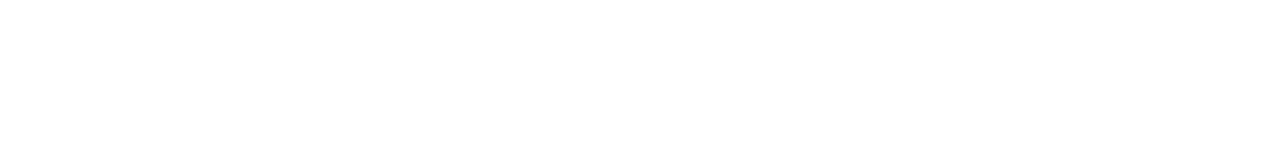
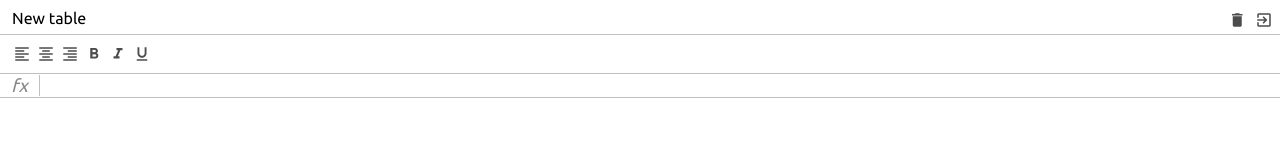
Before and after one commit to devstew/sheetsAintSheets, a website built with webpack: page src/index.html in a window 1280 px wide. Built offline with nearby package versions, Linux system fonts and the light colour scheme.

Commit message:
layout for header,toolbar and formula blocks. Added corresponding styles

```diff
--- a/package.json
+++ b/package.json
@@ -45,6 +45,7 @@
     "webpack-dev-server": "^3.10.3"
   },
   "dependencies": {
-    "@babel/polyfill": "^7.12.1"
+    "@babel/polyfill": "^7.12.1",
+    "normalize.css": "^8.0.1"
   }
 }
--- a/src/index.html
+++ b/src/index.html
@@ -6,12 +6,88 @@
           content="width=device-width, user-scalable=no, initial-scale=1.0, maximum-scale=1.0, minimum-scale=1.0">
     <meta http-equiv="X-UA-Compatible" content="ie=edge">
     <link rel="shortcut icon" href="favicon.ico">
+    <link href="https://fonts.googleapis.com/icon?family=Material+Icons"
+          rel="stylesheet">
     <title>JavaScript sheets</title>
 </head>
 <body>
 
 <div id="app" class="container">
 
+    <div class="excel">
+        <div class="excel__header">
+
+            <input type="text" class="input" value="New table"/>
+
+            <div>
+
+                <div class="button">
+                    <i class="material-icons">
+                        delete
+                    </i>
+                </div>
+
+                <div class="button">
+                    <i class="material-icons">
+                        exit_to_app
+                    </i>
+                </div>
+
+            </div>
+
+
+        </div>
+        <div class="excel__toolbar">
+
+            <div class="button">
+                <i class="material-icons">
+                    format_align_left
+                </i>
+            </div>
+
+            <div class="button">
+                <i class="material-icons">
+                    format_align_center
+                </i>
+            </div>
+
+            <div class="button">
+                <i class="material-icons">
+                    format_align_right
+                </i>
+            </div>
+
+            <div class="button">
+                <i class="material-icons">
+                    format_bold
+                </i>
+            </div>
+
+            <div class="button">
+                <i class="material-icons">
+                    format_italic
+                </i>
+            </div>
+
+            <div class="button">
+                <i class="material-icons">
+                    format_underline
+                </i>
+            </div>
+
+        </div>
+
+        <div class="excel__formula">
+
+            <div class="info">fx</div>
+
+            <div class="input" contenteditable spellcheck="false"></div>
+        </div>
+
+        <div class="excel__table">
+
+        </div>
+    </div>
 </div>
 
 </body>
--- /dev/null
+++ b/src/scss/_mixins.scss
@@ -0,0 +1,23 @@
+@mixin button($color: green) {
+  height: 24px;
+  min-width: 24px;
+  padding: 3px;
+  text-align: center;
+  position: relative;
+  display: inline-block;
+  color: rgba(0, 0, 0, .7);
+
+
+  & i {
+    font-size: 18px;
+  }
+
+  &:active, &.active {
+    color: $color
+  }
+
+  &:hover {
+    background: #eee;
+    cursor: pointer;
+}
+}
--- /dev/null
+++ b/src/scss/_vars.scss
@@ -0,0 +1,9 @@
+// block heights
+$header-height: 34px;
+$toolbar-height: 40px;
+$formula-height: 24px;
+$info-cell-width: 40px;
+
+//colors
+$header-input-clr: #1a73e8;
+$border-color: #c0c0c0;
--- /dev/null
+++ b/src/scss/formula.scss
@@ -0,0 +1,33 @@
+@import "vars";
+@import "mixins";
+
+.excel__formula {
+  position: absolute;
+  left: 0;
+  right: 0;
+  top: $header-height + $toolbar-height;
+  height: $formula-height;
+  display: flex;
+  align-items: center;
+  border-bottom: 1px solid $border-color;
+
+  .info {
+    font-size: 18px;
+    font-style: italic;
+    text-align: center;
+    border-right: 1px solid $border-color;
+    min-width: $info-cell-width;
+  }
+
+  .input {
+    padding: 4px;
+    font-size: 12px;
+    outline: none;
+    width: 100%;
+    height: 100%;
+    overflow: hidden;
+    color: #000;
+
+  }
+
+}
--- /dev/null
+++ b/src/scss/header.scss
@@ -0,0 +1,40 @@
+@import "vars";
+@import "mixins";
+
+.excel__header {
+  position: absolute;
+  top: 0;
+  right:0;
+  left:0;
+  height: $header-height;
+  padding: 8px 4px 0;
+  display: flex;
+  justify-content: space-between;
+
+  & .input {
+    margin: 0;
+    padding: 2px 7px;
+    min-width: 1px;
+    color: #000;
+    border: 1px solid transparent;
+    border-radius: 2px;
+    height: 20px;
+    font-size: 16px;
+    line-height: 22px;
+    outline: none;
+
+    &:hover {
+      border: 1px solid $border-color;
+    }
+
+    &:focus {
+      border: 2px solid $header-input-clr;
+    }
+  }
+
+  .button {
+    @include button(red);
+
+  }
+
+}
--- a/src/scss/index.scss
+++ b/src/scss/index.scss
@@ -0,0 +1,24 @@
+@import "~normalize.css";
+@import url('https://fonts.googleapis.com/css2?family=Ubuntu&display=swap');
+
+@import "header";
+@import "toolbar";
+@import "formula";
+@import "table";
+
+* {
+  margin: 0;
+  padding: 0;
+  box-sizing: border-box;
+}
+
+body {
+  font-family: 'Ubuntu', sans-serif;
+  font-size: 12px;
+}
+
+
+.excel {
+  position: relative;
+  color: #888;
+}
--- /dev/null
+++ b/src/scss/table.scss
@@ -0,0 +1,6 @@
+@import "vars";
+@import "mixins";
+
+.excel__table {
+
+}
--- /dev/null
+++ b/src/scss/toolbar.scss
@@ -0,0 +1,19 @@
+@import "vars";
+@import "mixins";
+
+.excel__toolbar {
+  position: absolute;
+  left: 0;
+  right: 0;
+  top: $header-height;
+  height: $toolbar-height;
+  border-top: 1px solid $border-color;
+  border-bottom: 1px solid $border-color;
+  padding: 7px 10px;
+  display: flex;
+
+  .button {
+    @include button(green);
+
+  }
+}
```
Also changed, not shown: 1 other file.
